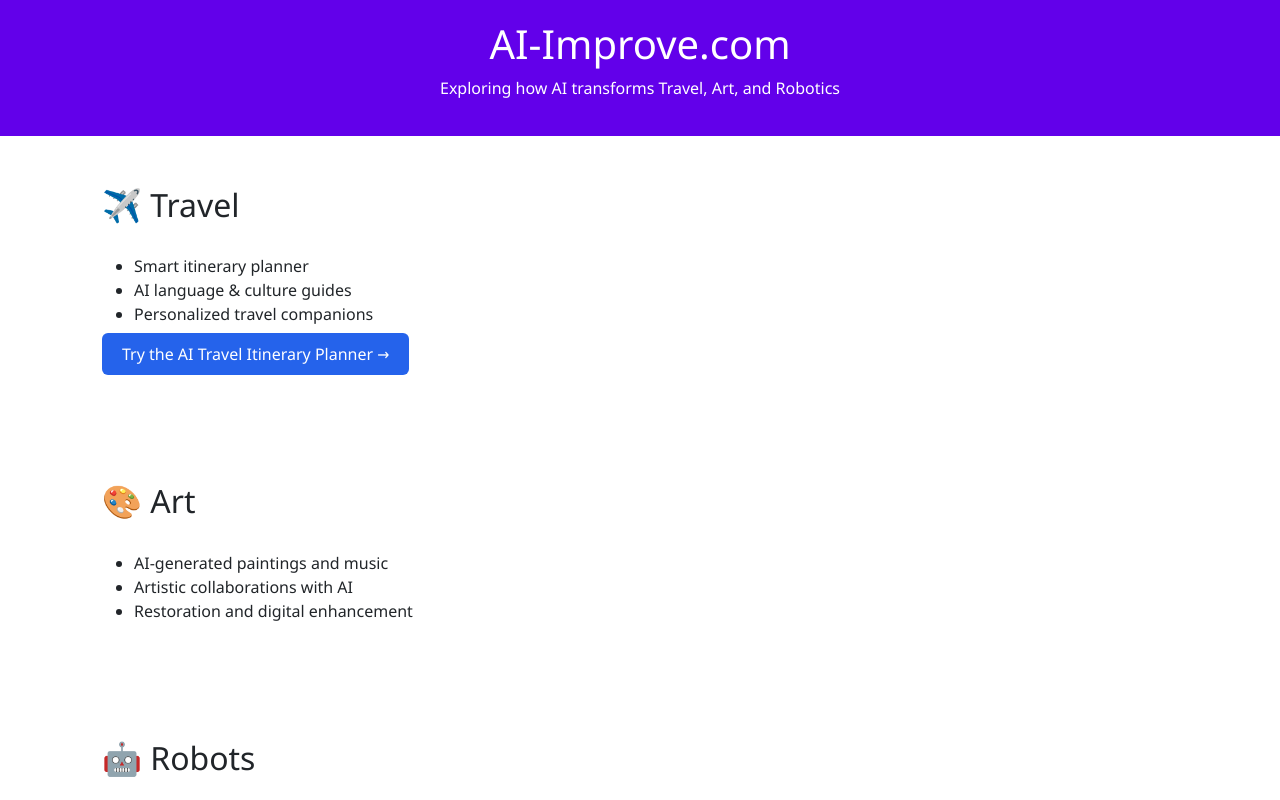
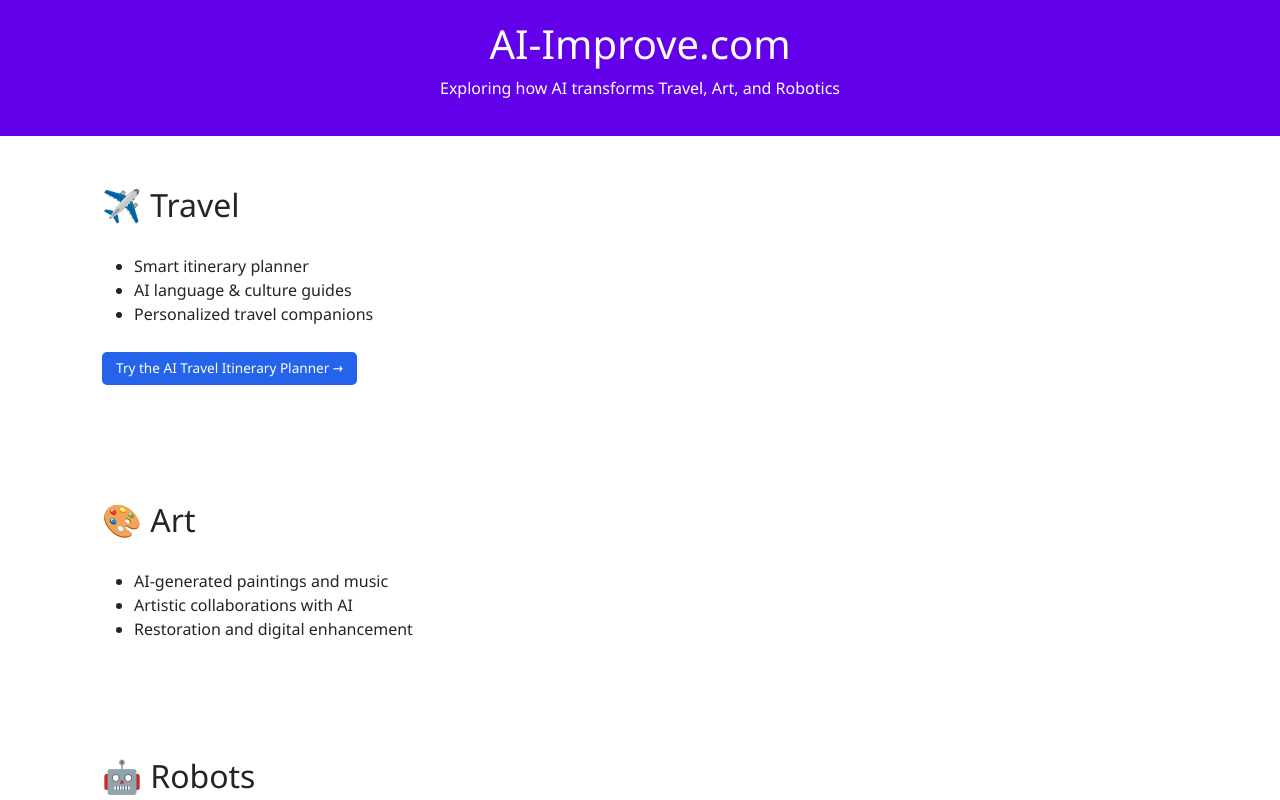
Before and after one commit to ylevitan/ai-improve, a plain HTML site: page index.html in a window 1280 px wide. Shown: the top 800 px of the page. Drawn offline with nearby package versions, Linux system fonts and the light colour scheme.

Commit message:
Update index.html change button apperance

```diff
--- a/index.html
+++ b/index.html
@@ -28,11 +28,19 @@
       <li>AI language & culture guides</li>
       <li>Personalized travel companions</li>
     </ul>
-    <p>
-      <a href="travel.html" style="color: white; background-color: #2563eb; padding: 10px 20px; border-radius: 6px; text-decoration: none;">
-        Try the AI Travel Itinerary Planner →
-      </a>
-    </p>
+<p>
+  <a href="travel.html" style="
+    color: white;
+    background-color: #2563eb;
+    padding: 6px 14px;
+    font-size: 0.85em;
+    border-radius: 5px;
+    text-decoration: none;
+    display: inline-block;
+    margin-top: 10px;">
+    Try the AI Travel Itinerary Planner →
+  </a>
+</p>
   </div>
 
 
```
